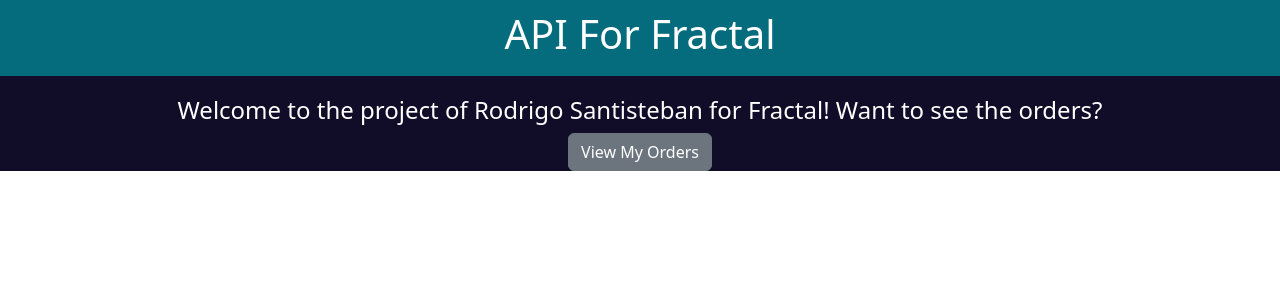
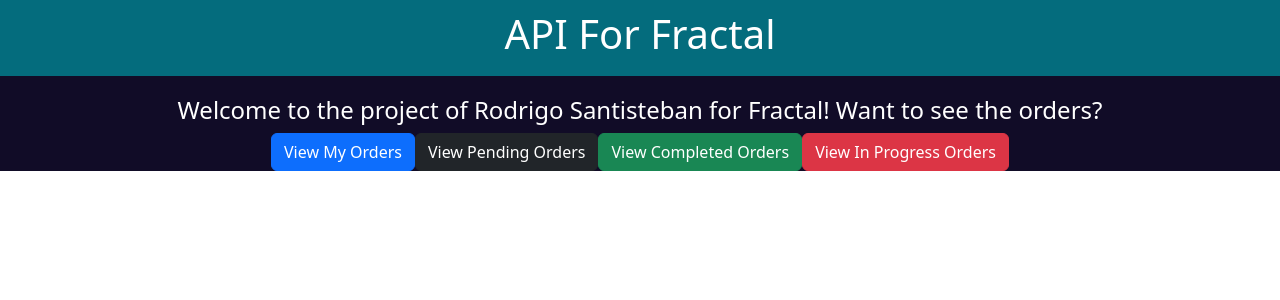
Before and after one commit to RodrigoJesusSantistebanPachari/fractalAPIRodrigo-San, a React (Create React App) app in the folder Frontend/ordersappreact/: page / in a window 1280 px wide. Shown: the top 300 px of the page. Built offline with nearby package versions, Linux system fonts and the light colour scheme; no server answers.

Commit message:
Fractal: Loaders aded

```diff
--- a/Frontend/ordersappreact/src/App.js
+++ b/Frontend/ordersappreact/src/App.js
@@ -3,6 +3,7 @@
 import ListOrders from './ListOrders';
 import OrderForm from './OrderForm';
 import ProductForm from './ProductForm';
+import ListPendingOrders from './ListPendingOrders';
 import { useEffect, useState } from 'react';
 import axios from 'axios';
 import { BrowserRouter, Route, Switch, Link, Routes } from 'react-router-dom';
@@ -11,12 +12,31 @@
 function App() {
   const [order, setOrders] = useState([]);
   const [orders, setOrder] = useState();
+  const [pendingOrders, setPendingOrders] = useState([]);
+  const [completedOrders, setCompletedOrders] = useState([]);
+  const [inProgressOrders, setInProgressOrders] = useState([]);
+
+
+
 
   const loadOrders = () => {
     axios.get('http://localhost:8080/orders').then(({data}) => setOrders(data));
   }
 
+  const loadPendingOrders = () => {
+    axios.get('http://localhost:8080/orders/pending').then(({data}) => setPendingOrders(data));
+  }
+
+  const loadInProgressOrders = () => {
+    axios.get('http://localhost:8080/orders/inprogress').then(({data}) => setInProgressOrders(data));
+  }
+
+  const loadCompletedOrders = () => {
+    axios.get('http://localhost:8080/orders/completed').then(({data}) => setCompletedOrders(data));
+  }
+
   useEffect(loadOrders, []);
+
 
   const onSubmit = (values) => {
     if (orders) {
@@ -35,7 +55,6 @@
   }
 
   const onAddProduct = (orderToAddProduct, values) => {
-    alert("Llegue aquí");
     axios.put(`http://localhost:8080/orders/${orderToAddProduct.id}/product`, values).then(() => {
       setOrder();
       loadOrders();
@@ -53,10 +72,18 @@
                   <h1 class="mx-auto">API For Fractal</h1>
                 </div>
                 <h4>Welcome to the project of Rodrigo Santisteban for Fractal! Want to see the orders?</h4>
-                <Link to="/my-orders" className="btn btn-secondary view-orders-btn">View My Orders</Link>
+                <div className="button-container">
+                  <Link to="/my-orders" className="btn btn-primary view-orders-btn big-button">View My Orders</Link>
+                  <Link to="/pending-orders" className="btn btn-dark view-orders-btn big-button">View Pending Orders</Link>
+                  <Link to="/completed-orders" className="btn btn-success view-orders-btn big-button">View Completed Orders</Link>
+                  <Link to="/inprogress-orders" className="btn btn-danger view-orders-btn big-button">View In Progress Orders</Link>
+                </div>
               </>
             } />
             <Route path="/my-orders" element={<ListOrders order={order} onDelete={deleteOrder} onEdit={(orders) => setOrder(orders)} />} />
+            <Route path="/pending-orders" element={<ListPendingOrders order={pendingOrders} loadPendingOrders={loadPendingOrders} status={"Pending"}/>} />
+            <Route path="/completed-orders" element={<ListPendingOrders order={completedOrders} loadPendingOrders={loadCompletedOrders} status={"Completed"}/>} />
+            <Route path="/inprogress-orders" element={<ListPendingOrders order={inProgressOrders} loadPendingOrders={loadInProgressOrders} status={"In Progress"}/>} />
             <Route path="/add-order" element={<OrderForm onSubmit={onSubmit} />} />
             <Route path="/add-product" element={<ProductForm />} />
           </Routes>
```
